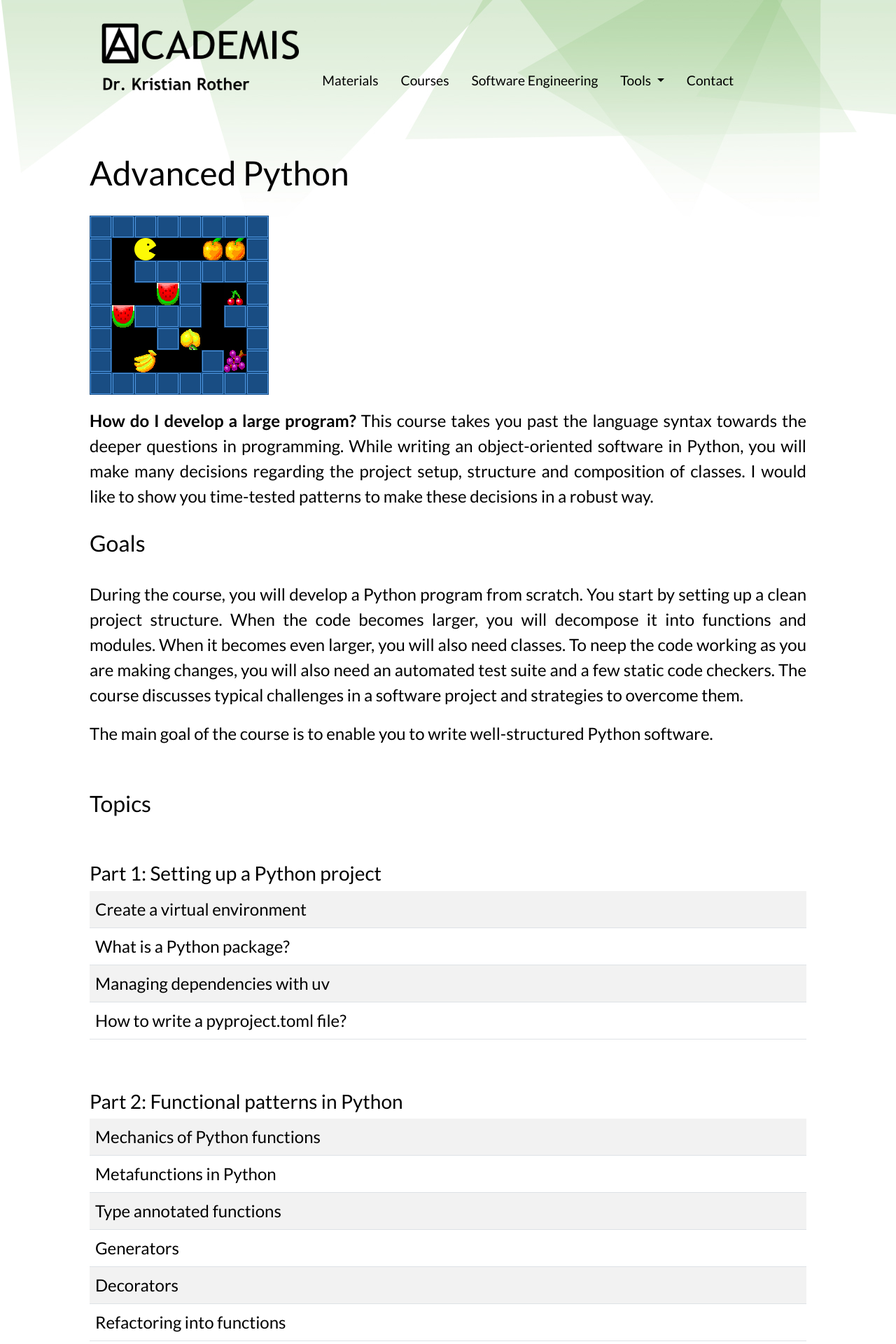
After one commit to krother/academis_website, a Python web app: template templates/course_advanced_python.html in a window 1280 px wide. The commit adds this page. Shown: the top 1920 px of the page at 70% size. Run offline with Jinja, Linux system fonts and the light colour scheme; the template is opened without the code that fills it, so the values that code supplies are empty; some libraries are stand-ins or nearby versions.

Commit message:
describe advanced py course

```diff
--- /dev/null
+++ b/templates/course_advanced_python.html
@@ -0,0 +1,97 @@
+{% extends 'base.html' %}
+
+{% block title %}Data Analysis with polars – Dr. Kristian Rother{% endblock %}
+
+{% block content %}
+
+<section>
+    <h1>Advanced Python</h1>
+
+    <img src="static/images/featured_courses/pac.png" alt="" class="img-fluid">
+
+    <p>
+        <strong>How do I develop a large program?</strong> This course takes you past the language syntax towards the deeper questions in programming. While writing an object-oriented software in Python, you will make many decisions regarding the project setup, structure and composition of classes. I would like to show you time-tested patterns to make these decisions in a robust way.
+    </p>
+
+    <h2 class="py-3">Goals</h2>
+    <p>
+        During the course, you will develop a Python program from scratch. You start by setting up a clean project structure. When the code becomes larger, you will decompose it into functions and modules. When it becomes even larger, you will also need classes. To neep the code working as you are making changes, you will also need an automated test suite and a few static code checkers.
+        The course discusses typical challenges in a software project and strategies to overcome them.
+    </p>
+    <p>
+        The main goal of the course is to enable you to write well-structured Python software.
+    </p>
+
+
+    <h2 class="pt-5 pb-0">Topics</h2>
+
+    <h3>Part 1: Setting up a Python project</h3>
+    <table class="table table-striped">
+        <colgroup><col style="width:30%"><col></colgroup>
+        <tbody>
+            <tr><td>Create a virtual environment</td></tr>
+            <tr><td>What is a Python package?</td></tr>
+            <tr><td>Managing dependencies with uv</td></tr>
+            <tr><td>How to write a pyproject.toml file?</td></tr>
+        </tbody>
+    </table>
+
+    <h3>Part 2: Functional patterns in Python</h3>
+    <table class="table table-striped">
+        <colgroup><col style="width:30%"><col></colgroup>
+        <tbody>
+            <tr><td>Mechanics of Python functions</td></tr>
+            <tr><td>Metafunctions in Python</td></tr>
+            <tr><td>Type annotated functions</td></tr>
+            <tr><td>Generators</td></tr>
+            <tr><td>Decorators</td></tr>
+            <tr><td>Refactoring into functions</td></tr>
+        </tbody>
+    </table>
+
+    <h3>Part 3: Automated tests</h3>
+    <table class="table table-striped">
+        <colgroup><col style="width:30%"><col></colgroup>
+        <tbody>
+            <tr><td>Writing tests with pytest</td></tr>
+            <tr><td>Fixtures and test configuration</td></tr>
+            <tr><td>Test parametrization</td></tr>
+            <tr><td>Static code checkers</td></tr>
+            <tr><td>Checking type hints</td></tr>
+        </tbody>
+    </table>
+
+    <h3>Part 4: Object-Oriented Programming</h3>
+    <table class="table table-striped">
+        <colgroup><col style="width:30%"><col></colgroup>
+        <tbody>
+            <tr><td>Structuring data with classes</td></tr>
+            <tr><td>How to design classes?</td></tr>
+            <tr><td>Writing methods</td></tr>
+            <tr><td>Magic methods</td></tr>
+            <tr><td>Refactoring into classes</td></tr>
+        </tbody>
+    </table>
+
+    <h2 class="py-3">How the course works</h2>
+
+    <p>
+        The course consists of a smaller theoretical part and plenty of exerrcises. During the exercises, you will implement a Python application step by step, incorporating key concepts from the theoretical parts. There will be some extra problems that come your way that you need to solve as a team.
+    </p>
+    <p>
+        The course material contains background reading and code examples that you can use to deepen your knowledge after the course. During classes, you get support with technical questions. We will also conduct some code reviews together.
+        The course materials are permanently available on under a Creative Commons 4.0 License.
+    </p>
+    <a href="https://www.academis.eu/polars_go_undersea"><button class="btn px-5">View course material</button></a>
+
+    <h2 class="py-3">Prerequisites</h2>
+
+    <p>
+        To participate in the course, you should be be familiar with basic Python data structures and commands. You should be able to execute standalone Python programs and communicate with a git repository. This course is also suited for people who have mostly worked in Jupyter notebooks.
+    </p>
+
+</section>
+
+{% include('registration_form.html') %}
+
+{% endblock %}
--- a/templates/course_polars.html
+++ b/templates/course_polars.html
@@ -69,7 +69,7 @@
         The course consists of interactive lectures. During the lectures, we will discuss key concepts from the field of data science and run excample code using <strong>Python, polars</strong> and <strong>seaborn</strong>. There will be good and weak examples of data analyses so that you learn to critically observe data presented to you.
     </p>
     <p>
-        The course material contains plenty of exercises that participants are expected to work on their own to build practical data processing skills in Python/polars. During classes, they get support with technical questions. participants are encouraged to bring their own questions and bugs found during the practical exercises.
+        The course material contains plenty of exercises that you are expected to work on their own to build practical data processing skills in Python/polars. During classes, they get support with technical questions. You are encouraged to bring their own questions and bugs found during the practical exercises.
         The course materials are permanently available on under a Creative Commons 4.0 License.
     </p>
     <a href="https://www.academis.eu/polars_go_undersea"><button class="btn px-5">View course material</button></a>
@@ -77,7 +77,7 @@
     <h2 class="py-3">Prerequisites</h2>
 
     <p>
-        To participate in the module, fluency in Python is useful but not strictly required. You should be able to write simple instructions and debug smaller pieces of Python code. To work on the exercises and try out the examples, you need to be able to execute code in a Jupyter Notebook. Writing clean code and keeping Jupyter Notebooks tidy matters and is more important than knowing lots of Python.
+        To participate in the course, fluency in Python is useful but not strictly required. You should be able to write simple instructions and debug smaller pieces of Python code. To work on the exercises and try out the examples, you need to be able to execute code in a Jupyter Notebook. Writing clean code and keeping Jupyter Notebooks tidy matters and is more important than knowing lots of Python.
     </p>
     <p>
         There is little need for structured programming, loops, functions or classes when exploring data. No programming outside Jupyter is required for this module. No knowledge on advanced statistics, databases or Machine Learning is required for this course.
```
Also changed, not shown: templates/courses.html (+10 -15 lines).
